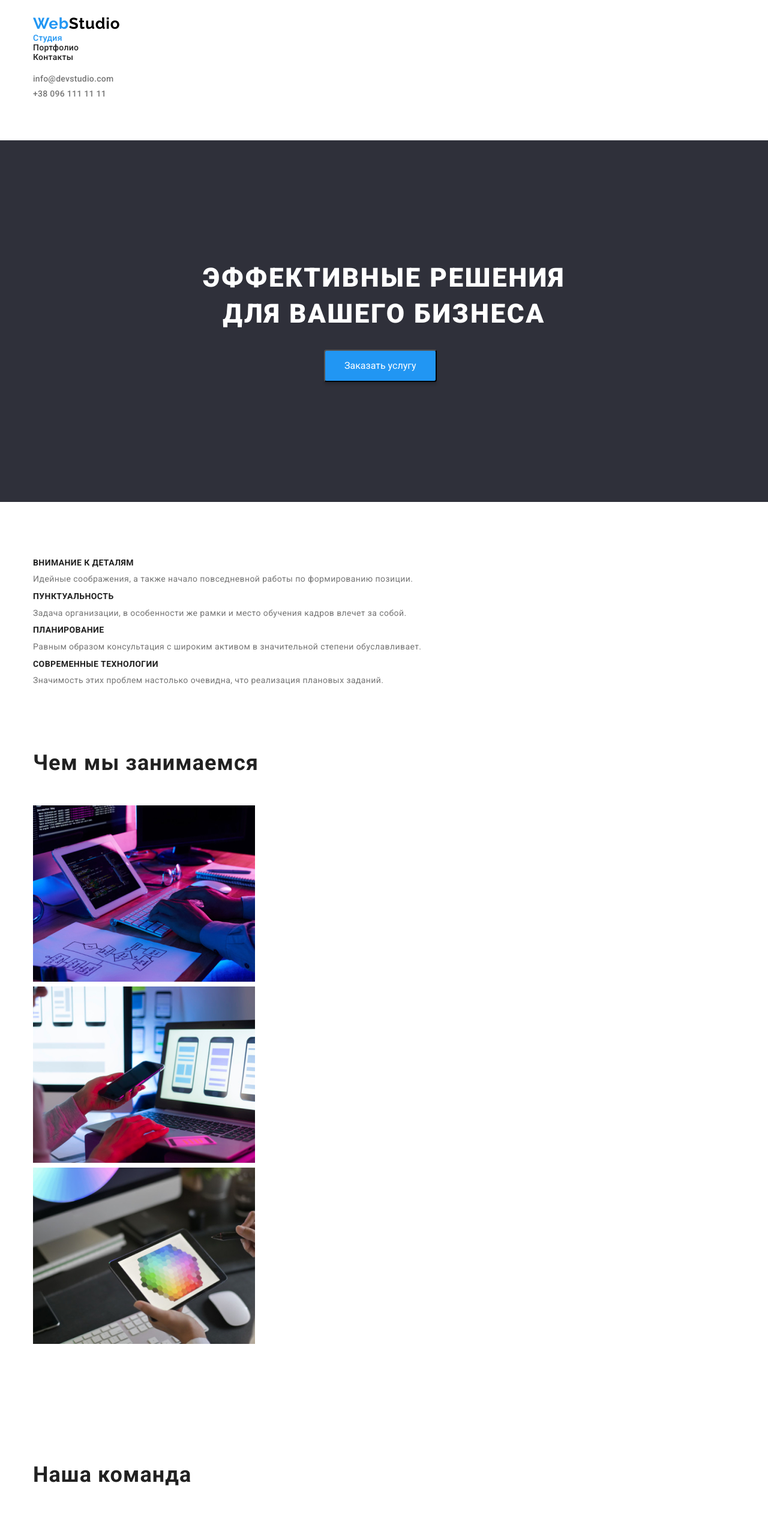
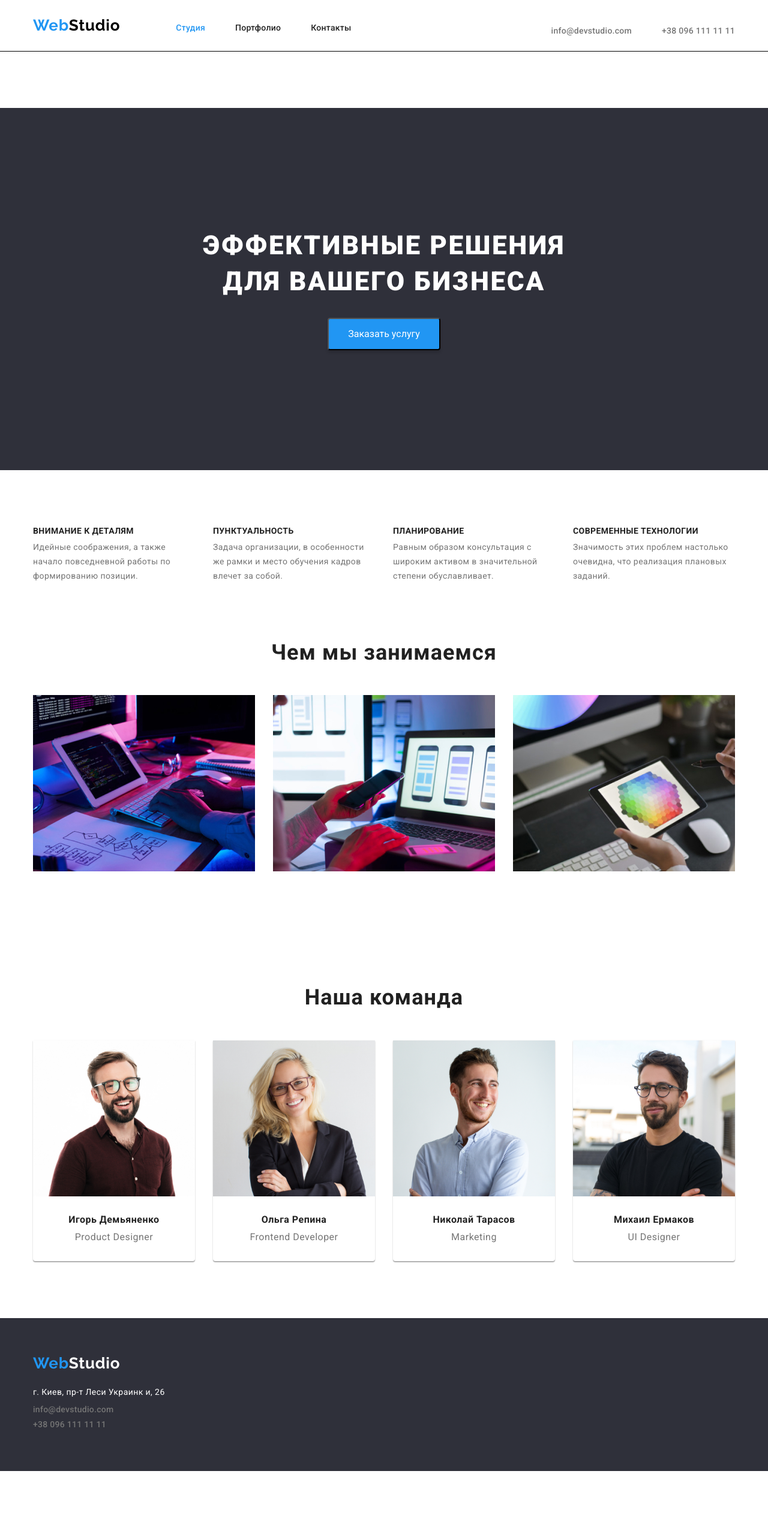
Before and after one commit to Vlad-Yavizhyn/goit-markup-hw-03., a plain HTML site: page index.html in a window 1280 px wide. Shown: the top 2528 px of the page at 60% size. After the commit the page ends 2453 px from the top, so only its background shows below. Drawn offline with nearby package versions, Linux system fonts and the light colour scheme.

Commit message:
finish styling

```diff
--- a/css/styles.css
+++ b/css/styles.css
@@ -37,6 +37,23 @@ a {
   text-decoration: none;
 }
 
+img {
+  display: block;
+  max-width: 100%;
+  height: auto;
+}
+
+.visually-hidden {
+  position: absolute;
+  clip: rect(0 0 0 0);
+  width: 1px;
+  height: 1px;
+  margin: -1px;
+  border: 0;
+  padding: 0;
+  overflow: hidden;
+}
+
 .section {
   padding: 95px 0px;
 }
@@ -47,6 +64,36 @@ a {
   padding-right: 15px;
   margin-left: auto;
   margin-right: auto;
+}
+
+.title {
+  font-size: 36px;
+  line-height: 1.16;
+  letter-spacing: 0.03em;
+  text-align: center;
+
+  margin: 0px 0px 50px 0px;
+}
+
+/* Header */
+
+.page-header {
+  background: #ffffff;
+  border-bottom: 1px solid #000000;
+  margin-bottom: 94px;
+}
+
+.page-header-wrap {
+  display: flex;
+  align-items: center;
+  justify-content: space-between;
+  margin-top: 24px;
+  margin-bottom: 25px;
+}
+
+.header-nav {
+  display: flex;
+  align-items: baseline;
 }
 
 /* logo */
@@ -60,14 +107,6 @@ a {
 
   outline: none;
   display: inline-block;
-}
-
-.logo-blue-heder {
-  padding-top: 24px;
-}
-
-.logo-blue-footer {
-  padding-top: 60px;
 }
 
 .logo-black {
@@ -88,6 +127,11 @@ a {
 
 /* nav links */
 
+.site-nav {
+  display: flex;
+  margin-left: 93px;
+}
+
 .site-nav-item {
   font-weight: 500;
   font-size: 14px;
@@ -95,6 +139,11 @@ a {
   letter-spacing: 0.02em;
   color: var(--primary-text-color);
 }
+
+.site-nav-item:not(:first-child) {
+  margin-left: 50px;
+}
+
 .site-nav-link {
   font-weight: 500;
   font-size: 14px;
@@ -112,6 +161,16 @@ a {
   color: var(--accent-color);
 }
 
+.contacts {
+  display: flex;
+  font-size: 14px;
+  line-height: 1.71;
+  letter-spacing: 0.03em;
+  color: var(--tertiary-text-color);
+  padding-top: 20px;
+  /* padding-bottom: 60px; */
+}
+
 .contacts-item {
   color: var(--secondary-text-color);
   font-style: normal;
@@ -119,6 +178,19 @@ a {
   font-size: 14px;
   line-height: 1.14;
   letter-spacing: 0.02em;
+}
+
+.contacts-item-header {
+  color: var(--secondary-text-color);
+  font-style: normal;
+  font-weight: 500;
+  font-size: 14px;
+  line-height: 1.14;
+  letter-spacing: 0.02em;
+}
+
+.contacts-item-header:not(:first-child) {
+  margin-left: 50px;
 }
 
 .contacts-link {
@@ -132,18 +204,20 @@ a {
 
 /* hero */
 .hero {
+  padding: 200px 0;
   background: var(--hero-gackground-color);
+  text-align: center;
 }
 
 .hero-title {
+  width: 696px;
+  margin: 0 auto;
   font-weight: 900;
   font-size: 44px;
   line-height: 1.36;
-  text-align: center;
   letter-spacing: 0.06em;
   text-transform: uppercase;
   color: var(--tertiary-text-color);
-  padding-top: 105px;
 }
 
 .hero-button {
@@ -158,15 +232,24 @@ a {
 
   border-radius: 4px;
   padding: 10px 32px;
-  margin: 30px 485px 105px 485px;
+  margin-top: 30px;
 }
 
 /* benefits */
 
+.benefits {
+  display: flex;
+}
+
 .benefits-list {
+  width: 270px;
   font-size: 14px;
   line-height: 1.14;
   letter-spacing: 0.03em;
+}
+
+.benefits-list:not(:last-child) {
+  margin-right: 30px;
 }
 
 .benefits-description {
@@ -183,20 +266,20 @@ a {
   line-height: 1.71;
   letter-spacing: 0.03em;
   color: var(--secondary-text-color);
-
-  margin: 0px 0px 10px 0px;
 }
 
 /* What we do */
 
 .work {
+  margin: 0px 0px 50px 0px;
   font-size: 36px;
   line-height: 1.16;
   letter-spacing: 0.03em;
-
-  margin: 0px 0px 50px 0px;
+  text-align: center;
 }
 .work-list {
+  display: flex;
+  justify-content: space-between;
 }
 
 .work-section {
@@ -205,15 +288,19 @@ a {
 
 /* our team */
 
-.our-team-title {
-  font-size: 36px;
-  line-height: 1.16;
-  letter-spacing: 0.03em;
-
-  margin: 0px 0px 50px 0px;
+.our-team-group {
+  display: flex;
 }
 
 .our-team-item {
+  background: #ffffff;
+  box-shadow: 0px 1px 3px rgba(0, 0, 0, 0.12), 0px 1px 1px rgba(0, 0, 0, 0.14),
+    0px 2px 1px rgba(0, 0, 0, 0.2);
+  border-radius: 0px 0px 4px 4px;
+}
+
+.our-team-item:not(:last-child) {
+  margin-right: 30px;
 }
 
 .our-team-name {
@@ -231,9 +318,16 @@ a {
   color: var(--secondary-text-color);
 }
 
-/* WebStudio's progects */
+.team-box {
+  padding: 30px 0;
+  text-align: center;
+}
+/* WebStudio's projects */
 
 .filter {
+  display: flex;
+  margin-bottom: 34px;
+  justify-content: center;
 }
 
 .filter-button {
@@ -250,6 +344,11 @@ a {
   padding: 6px 22px;
   box-shadow: 0px 3px 1px rgba(0, 0, 0, 0.1), 0px 1px 2px rgba(0, 0, 0, 0.08),
     0px 2px 2px rgba(0, 0, 0, 0.12);
+  border: 0;
+}
+
+.filter-item:not(:last-child) {
+  margin-right: 8px;
 }
 
 .filter-button:hover,
@@ -263,6 +362,14 @@ a {
 }
 
 .projects-group {
+  display: flex;
+  flex-wrap: wrap;
+  margin: -15px;
+}
+
+.progect-box {
+  margin: 15px;
+  border-bottom: 1px solid #eeeeee;
 }
 
 .progect-title {
@@ -285,16 +392,12 @@ a {
 /* footer */
 
 .footer {
+  padding: 60px 0;
   background: var(--footer-background-color);
 }
 
-.contacts {
-  font-size: 14px;
-  line-height: 1.71;
-  letter-spacing: 0.03em;
-  color: var(--tertiary-text-color);
-  padding-top: 20px;
-  padding-bottom: 60px;
+.address-footer {
+  margin-top: 20px;
 }
 
 .physical-address {
@@ -319,13 +422,12 @@ a {
   color: var(--accent-color);
 }
 
-.visually-hidden {
-  position: absolute;
-  clip: rect(0 0 0 0);
-  width: 1px;
-  height: 1px;
-  margin: -1px;
-  border: 0;
-  padding: 0;
-  overflow: hidden;
+.contacts-link-footer {
+  margin-bottom: 9px;
+  color: var(--secondary-text-color);
 }
+
+.contacts-link-footer:hover,
+.contacts-link-footer:focus {
+  color: var(--accent-color);
+}
--- a/index.html
+++ b/index.html
@@ -20,10 +20,9 @@
   <body>
     <header class="page-header">
       <div class="container">
-        <nav>
-          <a class="logo-blue logo-blue-heder" href="./index.html"
-            >Web<span class="logo-black">Studio</span></a
-          >
+        <div class="page-header-wrap">
+          <nav class="header-nav">
+            <a class="logo-blue" href="./index.html">Web<span class="logo-black">Studio</span></a>
             <ul class="site-nav">
               <li class="site-nav-item">
                 <a class="site-nav-link current" href="./index.html">Студия</a>
@@ -35,22 +34,20 @@
             </ul>
           </nav>
           <ul class="contacts">
-          <li class="contacts-item">
+            <li class="contacts-item-header">
               <a class="contacts-link" href="mailto:info@devstudio.com">info@devstudio.com</a>
             </li>
-          <li class="contacts-item">
+            <li class="contacts-item-header">
               <a class="contacts-link" href="tel:+380961111111">+38 096 111 11 11</a>
             </li>
           </ul>
         </div>
+      </div>
     </header>
     <main>
-      <section class="section hero">
+      <section class="hero">
         <div class="container">
-          <h1 class="hero-title">
-            Эффективные решения <br />
-            для вашего бизнеса
-          </h1>
+          <h1 class="hero-title">Эффективные решения для вашего бизнеса</h1>
           <button type="button" class="hero-button">Заказать услугу</button>
         </div>
       </section>
@@ -87,7 +84,7 @@
       </section>
       <section class="section work-section">
         <div class="container">
-          <h3 class="work">Чем мы занимаемся</h3>
+          <h3 class="title">Чем мы занимаемся</h3>
           <ul class="work-list">
             <li><img src="./images/img.jpg" alt="desktop with monitors" width="370" /></li>
             <li><img src="./images/box2.jpg" alt="man working on laptop" width="370" /></li>
@@ -97,27 +94,35 @@
       </section>
       <section class="section">
         <div class="container">
-          <h3 class="our-team-title">Наша команда</h3>
-          <ul class="out-team-group">
+          <h3 class="title">Наша команда</h3>
+          <ul class="our-team-group">
             <li class="our-team-item">
               <img src="./images/img(4).jpg" alt="man1" width="270" />
+              <div class="team-box">
                 <h4 class="our-team-name">Игорь Демьяненко</h4>
                 <p class="our-team-text">Product Designer</p>
+              </div>
             </li>
             <li class="our-team-item">
               <img src="./images/img(1).jpg" alt="woman" width="270" />
+              <div class="team-box">
                 <h4 class="our-team-name">Ольга Репина</h4>
                 <p class="our-team-text">Frontend Developer</p>
+              </div>
             </li>
             <li class="our-team-item">
               <img src="./images/img(2).jpg" alt="man2" width="270" />
+              <div class="team-box">
                 <h4 class="our-team-name">Николай Тарасов</h4>
                 <p class="our-team-text">Marketing</p>
+              </div>
             </li>
             <li class="our-team-item">
               <img src="./images/img(3).jpg" alt="man3" width="270" />
+              <div class="team-box">
                 <h4 class="our-team-name">Михаил Ермаков</h4>
                 <p class="our-team-text">UI Designer</p>
+              </div>
             </li>
           </ul>
         </div>
@@ -125,11 +130,9 @@
     </main>
     <footer class="footer">
       <div class="container">
-        <a class="logo-blue logo-blue-footer" href="./index.html"
-          >Web<span class="logo-white">Studio</span></a
-        >
-        <address class="footer">
-          <ul class="contacts">
+        <a class="logo-blue" href="./index.html">Web<span class="logo-white">Studio</span></a>
+        <address class="address-footer">
+          <ul>
             <li class="address">
               <a
                 class="physical-address"
@@ -139,10 +142,12 @@
               >
             </li>
             <li class="contacts-item">
-              <a class="contacts-link" href="mailto:info@devstudio.com">info@devstudio.com</a>
+              <a class="contacts-link-footer" href="mailto:info@devstudio.com"
+                >info@devstudio.com</a
+              >
             </li>
             <li class="contacts-item">
-              <a class="contacts-link" href="tel:+380961111111">+38 096 111 11 11</a>
+              <a class="contacts-link-footer" href="tel:+380961111111">+38 096 111 11 11</a>
             </li>
           </ul>
         </address>
```
Also changed, not shown: portfolio.html (+22 -22 lines). Lines whose indentation alone changed are shown as unchanged.
